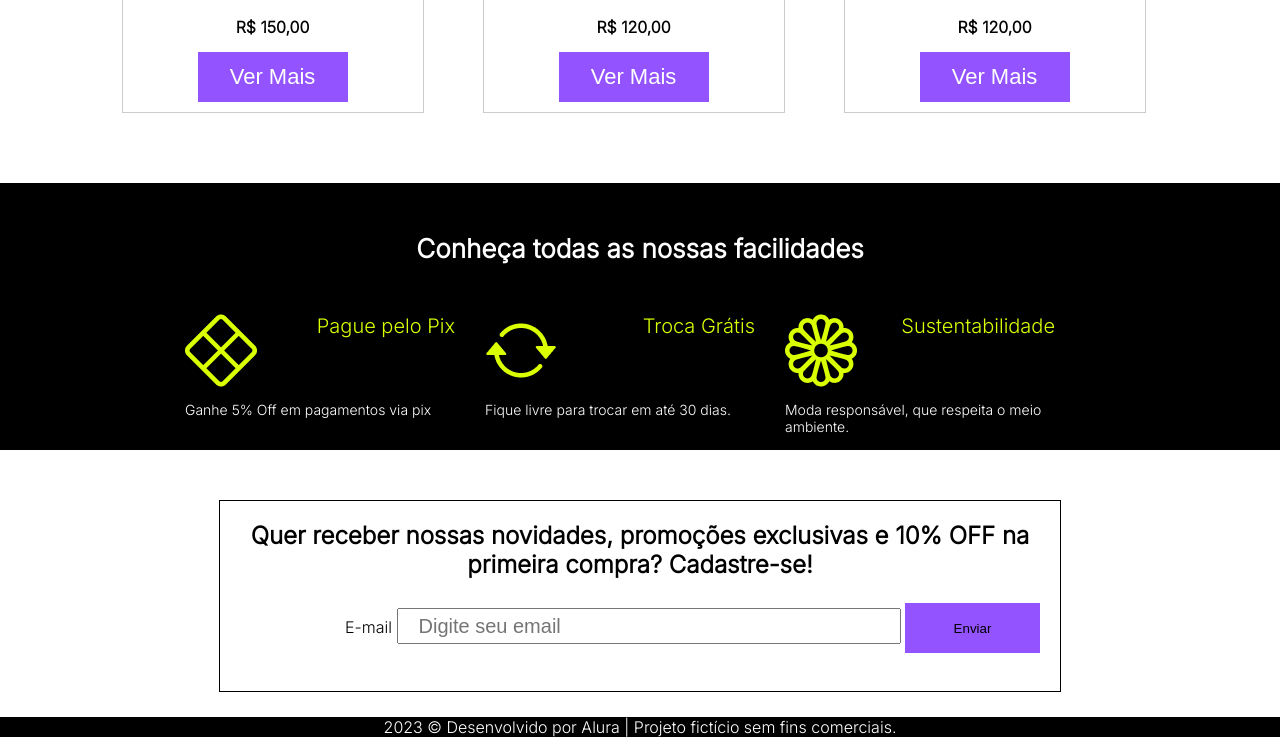
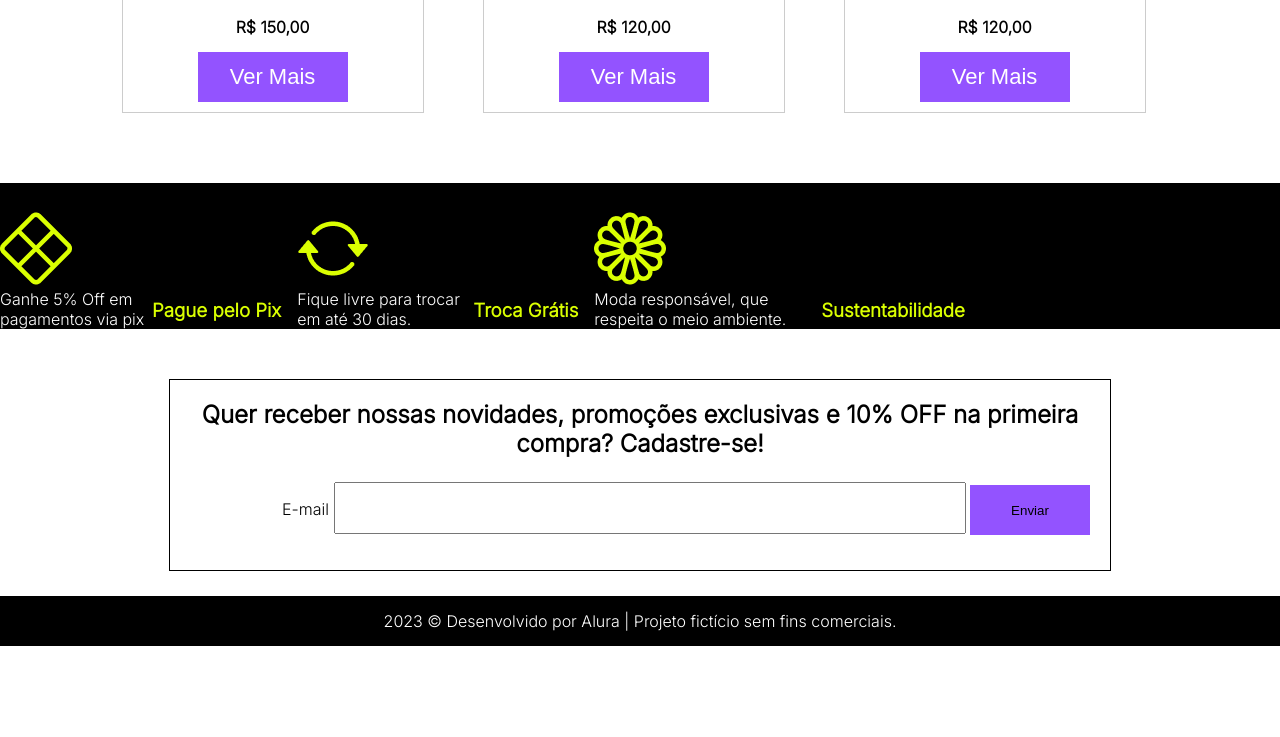
Before and after one commit to robson-haaland/challenge, a website: page index.html in a window 1280 px wide. Shown: the part 1961-2698 px from the top of the page. After the commit the page ends 2607 px from the top, so only its background shows below. Drawn offline with nearby package versions, Linux system fonts and the light colour scheme.

Commit message:
Add files via upload

```diff
--- a/index.html
+++ b/index.html
@@ -145,25 +145,31 @@
 
          <section class="redes-sociais">
 
-            <h2 class="redes_titulo">Conheça todas as nossas facilidades</h2>
+            <h2 class="redes_descriçao">Conheça todas as nossas facilidades</h2>
 
-            <div class="redes_icones">
-                <div class="redes_img">
+            <ul >
+                <li class="redes_img">
                 <img src="img/Ícones/x-diamond (2).png">
-                <p class="redes_subtitulo">Pague pelo Pix</p>
+                <div class="rede_text">
+                <h3 class="redes_titulo">Pague pelo Pix</h3>
                 <p class="rede_texto">Ganhe 5% Off em pagamentos via pix</p>
                 </div>
-                <div class="redes_img">
+                </li>
+                <li class="redes_img">
                     <img src="img/Ícones/arrow-repeat (2).png">
-                    <p class="redes_subtitulo">Troca Grátis</p>
+                    <div class="rede_text">
+                    <h3 class="redes_titulo">Troca Grátis</h3>
                     <p class="rede_texto">Fique livre para trocar em até 30 dias.</p>
                 </div>
-                <div class="redes_img">
+                </li>
+                <li class="redes_img">
                     <img src="img/Ícones/flower1 (3).png">
-                    <p class="redes_subtitulo">Sustentabilidade</p>
+                    <div class="rede_text">
+                    <h3 class="redes_titulo">Sustentabilidade</h3>
                     <p class="rede_texto">Moda responsável, que respeita o meio ambiente.</p>
-                </div>
-            </div>
+                    </div>
+                </li>
+            </ul>
 
          </section>
 
@@ -171,7 +177,7 @@
             <h2 class="conteudo_texto">Quer receber nossas novidades, promoções exclusivas e 10% OFF na primeira compra? Cadastre-se!</h2>
             <form>
                 <label for="name">E-mail</label>
-                <input type="email" placeholder="Digite seu email" class="contato_email">
+                <input type="email" name="email" required class="contato_email">
                 <button type="submit" class="conteudo_botao">Enviar</button>
             </form>
 
--- a/styles/conteudo.css
+++ b/styles/conteudo.css
@@ -1,5 +1,5 @@
 .conteudo{
- width: 800px;
+ width: 900px;
  height: 150px;
  background-color: var(--branco-principal);
  border: 1px solid var(--preto-principal);
@@ -20,16 +20,19 @@
 }
 
 .contato_email{
-    min-width: 30rem;
-    min-height: 2rem;
+    min-width: 38rem;
+    min-height: 3rem;
     font-size: 20px;
     padding-left: 20px;
     color: var(--terciaria1);
+
 }
 
 .conteudo_botao{
     background-color: var(--terciaria1);
     border: none;
-    width: 135px;
+    width: 120px;
     height: 50px;
+    align-items: end;
+
 }
--- a/styles/redes-sociais.css
+++ b/styles/redes-sociais.css
@@ -1,41 +1,16 @@
 .redes-sociais{
     background-color: var(--preto-principal);
+
 }
 
 .redes_titulo{
-    font-family: var(--fonte-principal);
-    color: var(--branco-principal);
-    font-size: 26px;
-    text-align: center;
-   margin-bottom: 50px;
-   padding-top: 50px;
-}
+ color: var(--secundaria1);
+ float: right;
+ font-family: var(--fonte-principal);
+ margin-top: 10px;
 
-.redes_img{
-    display: inline-block;
-    width: 33,33%;
-    margin-right: 30px;
-}
-
-.redes_icones{
-    display: grid;
-    grid-template-columns: 300px 300px 300px;
-    justify-content: center;
-    margin-right: 10px;
-
-}
-
-.redes_subtitulo{
-    color: var(--secundaria1);
-    font-family: var(--fonte-principal);
-    font-size: 20px;
-    float: right;
 }
 
 .rede_texto{
     color: var(--branco-principal);
-    font-family: var(--fonte-principal) ;
-    font-size: 14px;
-    margin-bottom: 15px;
-    padding-top: 10px;
 }
--- a/styles/rodapé.css
+++ b/styles/rodapé.css
@@ -7,7 +7,8 @@
     font-family: var(--fonte-principal);
     color: var(--branco-principal);
     font-size: 16px;
-   text-align: center;
-   height: 20px;
-   margin-inline-end: auto;
+    height: 50px;
+    display: flex;
+    justify-content: center;
+    align-items: center;
 }
```
